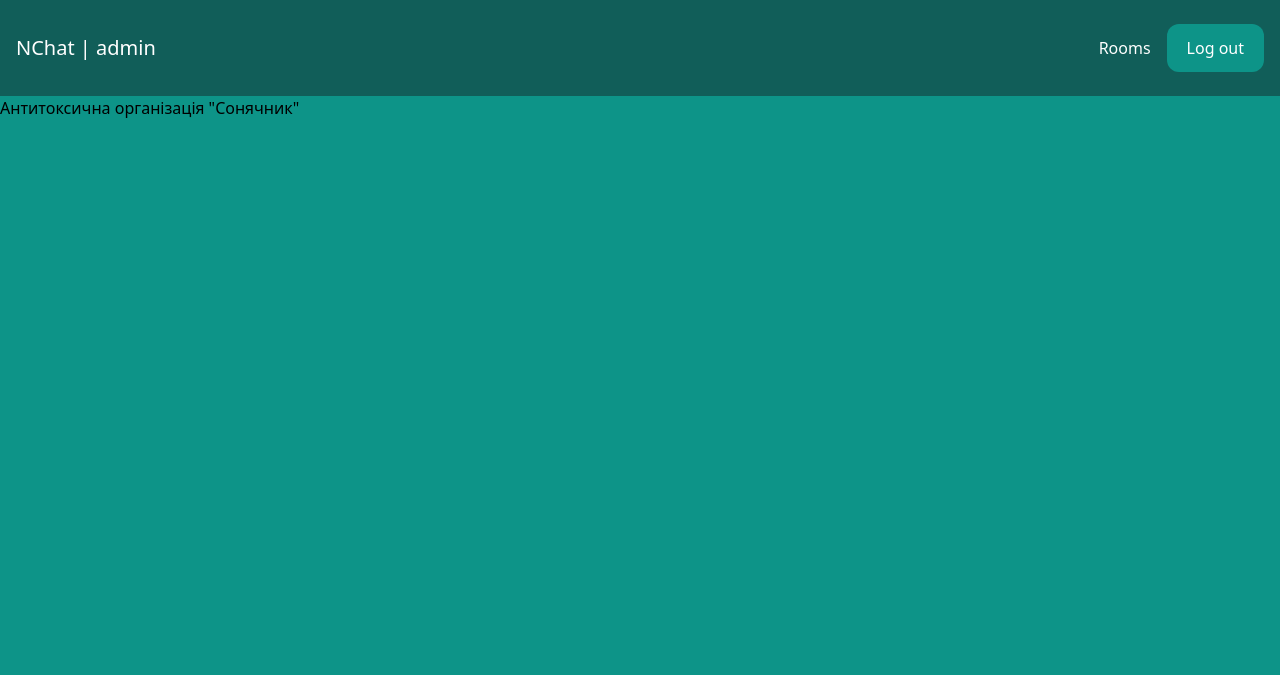
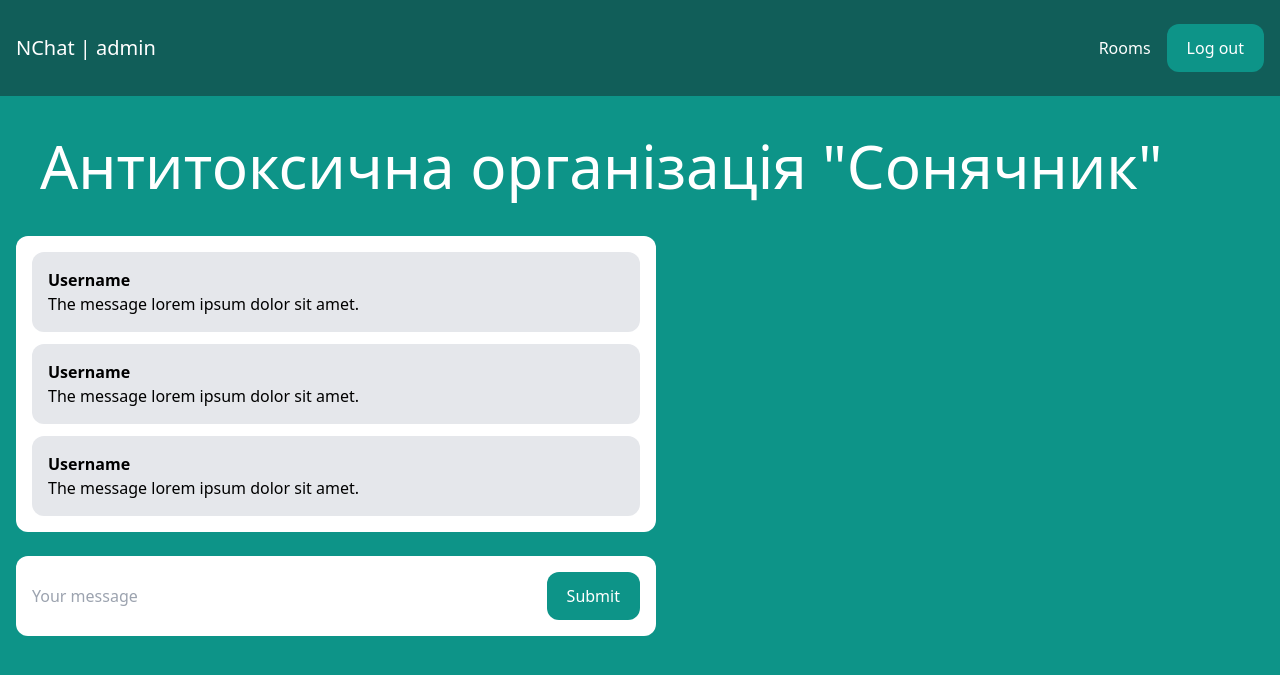
Before and after one commit to nikiturka/chat-using--websockets, a Django app: page /rooms/1 in a window 1280 px wide. Shown: the top 675 px of the page. Run offline with Django 4.2, Linux system fonts and the light colour scheme; a user stored in the database is signed in; data comes from the database, SQL or seed files in the repository; some libraries are stand-ins or nearby versions.

Commit message:
Room detailed design works properly

```diff
--- a/room/templates/room/room_detailed.html
+++ b/room/templates/room/room_detailed.html
@@ -5,5 +5,36 @@ Room №{{ room.pk }}
 {% endblock %}
 
 {% block content %}
-{{ room.name }}
+<div class="p-10 lg:text-6xl text-white">
+    {{ room.name }}
+</div>
+
+<div class="lg:w-2/4 mx-4 lg:auto p-4 bg-white rounded-xl">
+    <div class="chat-messages space-y-3" id="chat-messages">
+        <div class="p-4 bg-gray-200 rounded-xl">
+            <p class="font-semibold">Username</p>
+            <p>The message lorem ipsum dolor sit amet.</p>
+        </div>
+
+        <div class="p-4 bg-gray-200 rounded-xl">
+            <p class="font-semibold">Username</p>
+            <p>The message lorem ipsum dolor sit amet.</p>
+        </div>
+
+        <div class="p-4 bg-gray-200 rounded-xl">
+            <p class="font-semibold">Username</p>
+            <p>The message lorem ipsum dolor sit amet.</p>
+        </div>
+    </div>
+</div>
+
+<div class="lg:w-2/4 mt-6 mx-4 lg:auto p-4 bg-white rounded-xl">
+    <form action="" method="post" class="flex">
+        <input type="text" name="content" class="flex-1 mr-3" placeholder="Your message" id="chat-message-input">
+
+        <button class="px-5 py-3 rounded-xl text-white bg-teal-600 hover:bg-teal-700" id="chat-message-submit">
+            Submit
+        </button>
+    </form>
+</div>
 {% endblock %}
--- a/room/templates/room/rooms_list.html
+++ b/room/templates/room/rooms_list.html
@@ -14,7 +14,7 @@ Rooms
         <div class="w-full lg:w-1/4 px-3 py-3">
             <div class="p-4 bg-white shadow rounded-xl text-center">
                 <h2 class="mb-5 text-2xl font-semibold">{{ room.name|truncatechars:20 }}</h2>
-                <a href="" class="px-5 py-3 block rounded-xl text-white bg-teal-600 hover:bg-teal-700">Join</a>
+                <a href="{% url 'room_detailed' room.pk %}" class="px-5 py-3 block rounded-xl text-white bg-teal-600 hover:bg-teal-700">Join</a>
             </div>
         </div>
     {% endfor %}
--- a/room/views.py
+++ b/room/views.py
@@ -1,12 +1,12 @@
 from django.contrib.auth.decorators import login_required
-from django.shortcuts import render, get_object_or_404
+from django.shortcuts import render
 
 from .models import Room
 
 
 @login_required
 def rooms_list(request):
-    rooms = Room.objects.all().values('name')
+    rooms = Room.objects.all()
 
     return render(request, 'room/rooms_list.html', {'rooms': rooms})
 
```
